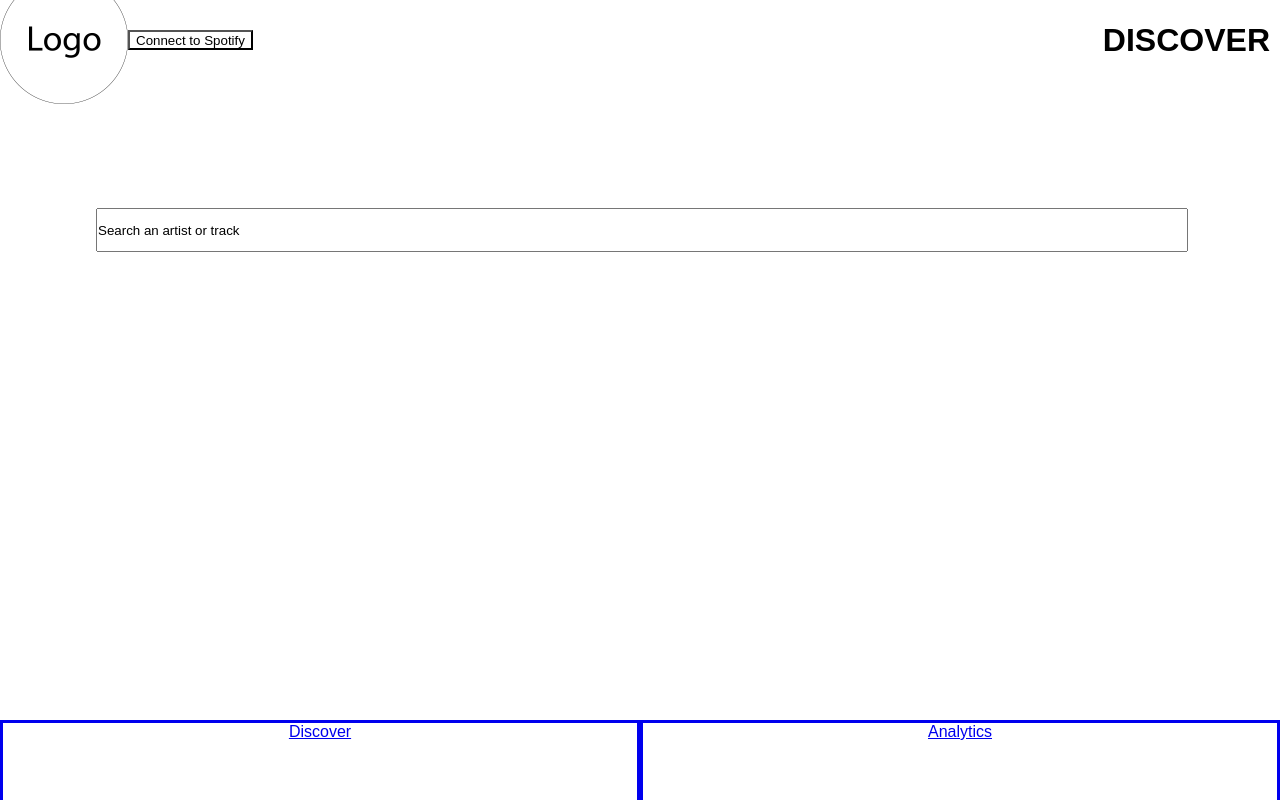
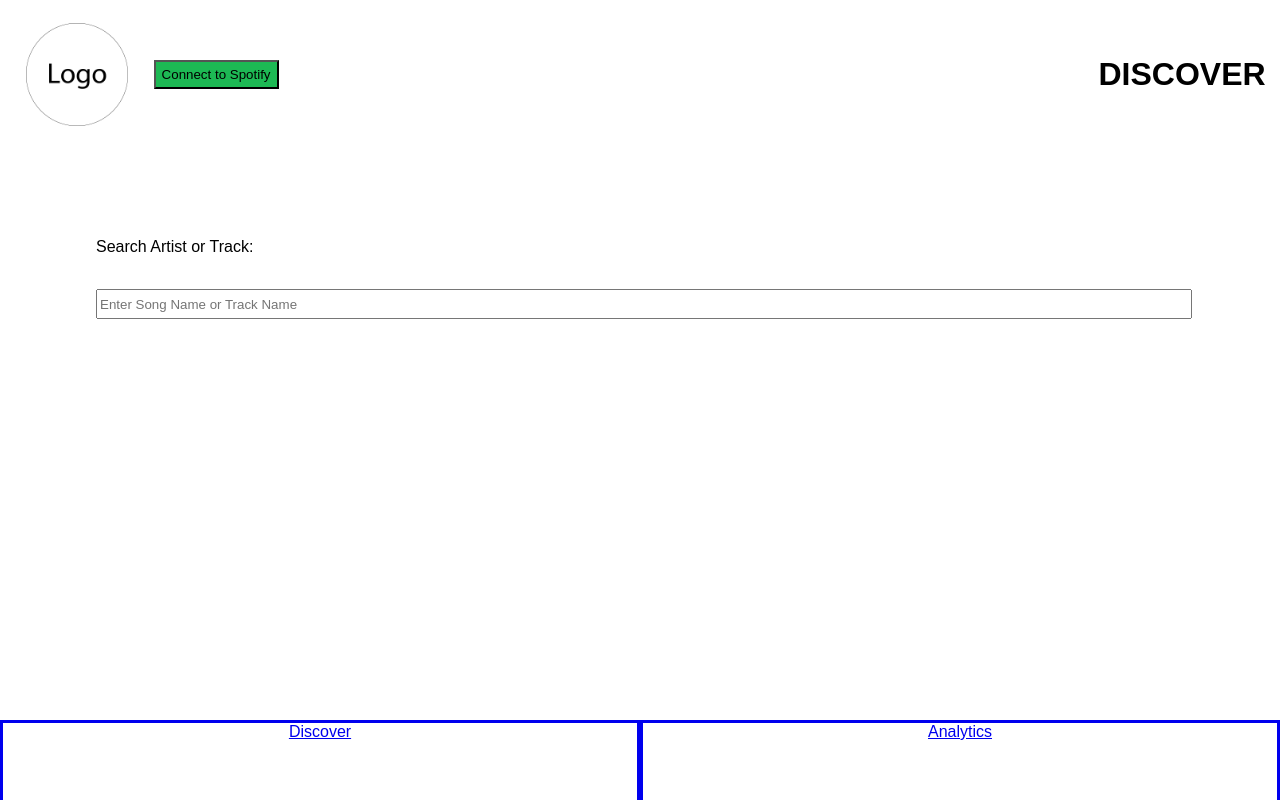
Before and after one commit to software-assignments-spring2021/spring-2020-gifted-hammer, a React (Create React App) app in the folder soundhub/: page /discover in a window 1280 px wide. Built offline with nearby package versions, Linux system fonts and the light colour scheme.

Commit message:
form and format

```diff
--- a/soundhub/src/css/AppHeader.css
+++ b/soundhub/src/css/AppHeader.css
@@ -3,13 +3,13 @@
     flex-direction: row;
     justify-content: space-around;
     width: 100%;
-    height: 10vh;
+    height: 9vh;
     text-align: center;
 }
 
 .pageTitle{
     margin: auto;
-    margin-right: 10px;
+    margin-right: 40px;
 }
 
 .logoContainer {
@@ -22,7 +22,7 @@
 
 .logo {
     display: inline-block;
-    width: 100%;
+    width: 80%;
     height: auto;
 }
 
@@ -33,6 +33,6 @@
 }
 
 .spotifyButton {
-    background: white;
-    height: 25%;
+    background: #1db954;
+    height: 40%;
 }
--- a/soundhub/src/css/Discover.css
+++ b/soundhub/src/css/Discover.css
@@ -6,6 +6,15 @@
     height: 100%;
     /* background: #123163; */
     /* color: white; */
+}
+
+.AppHeader{
+    width: 90%;
+    height: 3vh;
+    margin-left: 2%;
+    margin-right: 2%;
+    margin-top: 3%;
+
 }
 
 .searchForm{
@@ -18,6 +27,13 @@
     margin-bottom: 10%;
 }
 
+.form-control{
+    width: 100%;
+    height: 3vh;
+    margin-top: 3%;
+    margin-bottom: 5%;
+}
+
 .searchForm > input{
     padding: 0;
     width: 100%;
--- a/soundhub/src/js/Analytics.js
+++ b/soundhub/src/js/Analytics.js
@@ -6,7 +6,7 @@ import Filters from './Filters'
 import Track from './Track'
 import App from '../App';
 
-let Analytics = props =>
+let Analytics = (props) =>
 {
     return(
         <div className="Analytics">
--- a/soundhub/src/js/AppFooter.js
+++ b/soundhub/src/js/AppFooter.js
@@ -4,7 +4,8 @@ import {
     Link
 } from "react-router-dom";
 
-function AppFooter(props) {
+const AppFooter = (props) =>
+{
     return (
         <div className="AppFooter">
             <Link className="footerLink" to='/discover'>Discover</Link>
@@ -12,5 +13,4 @@ function AppFooter(props) {
         </div>
     )
 }
-
 export default AppFooter;
--- a/soundhub/src/js/AppHeader.js
+++ b/soundhub/src/js/AppHeader.js
@@ -3,7 +3,8 @@ import '../css/AppHeader.css'
 
 import logo from '../logo512.png';
 // import logo from '../logo.svg'
-function AppHeader(props) {
+let AppHeader = (props) =>
+{
     return (
         <div className="AppHeader">
             <div className='logoContainer'>
--- a/soundhub/src/js/Discover.js
+++ b/soundhub/src/js/Discover.js
@@ -1,14 +1,14 @@
 import React, { useState } from 'react';
-import '../css/Discover.css'
-import AppHeader from './AppHeader'
-import AppFooter from './AppFooter'
-import Filters from './Filters'
-import Track from './Track'
+import '../css/Discover.css';
+import AppHeader from './AppHeader';
+import AppFooter from './AppFooter';
+import Filters from './Filters';
+import Track from './Track';
+import Input from "./Input";
 
 function Discover(props) {
     const [userSearched, setUserSearched] = useState(false);
-    const [textValue, setTextValue] = useState('Search an artist or track');
-
+    const [textValue, setTextValue] = useState('Search Artist or Track');
     let handleSubmit = e => {
         e.preventDefault();
         setUserSearched(true);
@@ -23,7 +23,13 @@ function Discover(props) {
             <AppHeader pageTitle='DISCOVER' />
             <div className="discoverBody">
                 <form className="searchForm" onSubmit={handleSubmit}>
-                    <input value={textValue} onChange={handleChange} type="text"></input>
+                    {/* <input value={textValue} onChange={handleChange} type="text"></input> */}
+                    <Input
+                    inputType={"text"}
+                    title={"Search Artist or Track:"}
+                    placeholder={"Enter Song Name or Track Name"}
+                    handleChange={handleChange}
+                    />
                 </form>
                 {userSearched ? <Filters /> : null}
                 {userSearched ? <div className="tracks">
@@ -34,34 +40,18 @@ function Discover(props) {
                     <Track artist="Michael Jackson" title="Bad" length="2:45"></Track>
                     <Track artist="Michael Jackson" title="Bad" length="2:45"></Track>
                     <Track artist="Michael Jackson" title="Bad" length="2:45"></Track>
-                    <Track artist="Michael Jackson" title="Bad" length="2:45"></Track>                    <Track artist="Michael Jackson" title="Bad" length="2:45"></Track>
                     <Track artist="Michael Jackson" title="Bad" length="2:45"></Track>
                     <Track artist="Michael Jackson" title="Bad" length="2:45"></Track>
-                    <Track artist="Michael Jackson" title="Bad" length="2:45"></Track>                    <Track artist="Michael Jackson" title="Bad" length="2:45"></Track>
                     <Track artist="Michael Jackson" title="Bad" length="2:45"></Track>
                     <Track artist="Michael Jackson" title="Bad" length="2:45"></Track>
-                    <Track artist="Michael Jackson" title="Bad" length="2:45"></Track>                    <Track artist="Michael Jackson" title="Bad" length="2:45"></Track>
                     <Track artist="Michael Jackson" title="Bad" length="2:45"></Track>
                     <Track artist="Michael Jackson" title="Bad" length="2:45"></Track>
-                    <Track artist="Michael Jackson" title="Bad" length="2:45"></Track>                    <Track artist="Michael Jackson" title="Bad" length="2:45"></Track>
                     <Track artist="Michael Jackson" title="Bad" length="2:45"></Track>
                     <Track artist="Michael Jackson" title="Bad" length="2:45"></Track>
-                    <Track artist="Michael Jackson" title="Bad" length="2:45"></Track>                    <Track artist="Michael Jackson" title="Bad" length="2:45"></Track>
                     <Track artist="Michael Jackson" title="Bad" length="2:45"></Track>
                     <Track artist="Michael Jackson" title="Bad" length="2:45"></Track>
-                    <Track artist="Michael Jackson" title="Bad" length="2:45"></Track>                    <Track artist="Michael Jackson" title="Bad" length="2:45"></Track>
                     <Track artist="Michael Jackson" title="Bad" length="2:45"></Track>
                     <Track artist="Michael Jackson" title="Bad" length="2:45"></Track>
-                    <Track artist="Michael Jackson" title="Bad" length="2:45"></Track>                    <Track artist="Michael Jackson" title="Bad" length="2:45"></Track>
-                    <Track artist="Michael Jackson" title="Bad" length="2:45"></Track>
-                    <Track artist="Michael Jackson" title="Bad" length="2:45"></Track>
-                    <Track artist="Michael Jackson" title="Bad" length="2:45"></Track>                    <Track artist="Michael Jackson" title="Bad" length="2:45"></Track>
-                    <Track artist="Michael Jackson" title="Bad" length="2:45"></Track>
-                    <Track artist="Michael Jackson" title="Bad" length="2:45"></Track>
-                    <Track artist="Michael Jackson" title="Bad" length="2:45"></Track>                    <Track artist="Michael Jackson" title="Bad" length="2:45"></Track>
-                    <Track artist="Michael Jackson" title="Bad" length="2:45"></Track>
-                    <Track artist="Michael Jackson" title="Bad" length="2:45"></Track>
-                    <Track artist="Michael Jackson" title="Bad" length="2:45"></Track>                    <Track artist="Michael Jackson" title="Bad" length="2:45"></Track>
                     <Track artist="Michael Jackson" title="Bad" length="2:45"></Track>
                     <Track artist="Michael Jackson" title="Bad" length="2:45"></Track>
                     <Track artist="Michael Jackson" title="Bad" length="2:45"></Track>
--- /dev/null
+++ b/soundhub/src/js/Input.jsx
@@ -0,0 +1,22 @@
+import React from "react";
+
+const Input = props => {
+  //console.log(props.value);
+  return (
+    <div className="form-group">
+      <label for={props.title} className="form-label">
+        {props.title}
+      </label>
+      <input
+        className="form-control"
+        title={props.title}
+        value={props.value}
+        onChange={props.handleChange}
+        placeholder={props.placeholder}
+        {...props}
+      />
+    </div>
+  );
+};
+
+export default Input;
```
